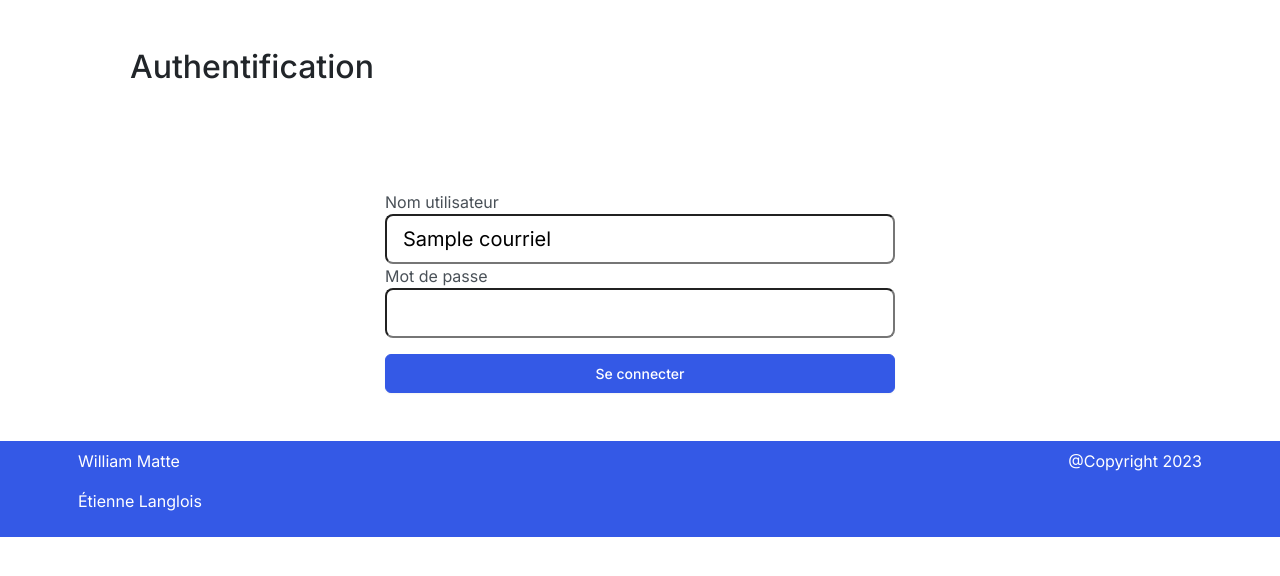
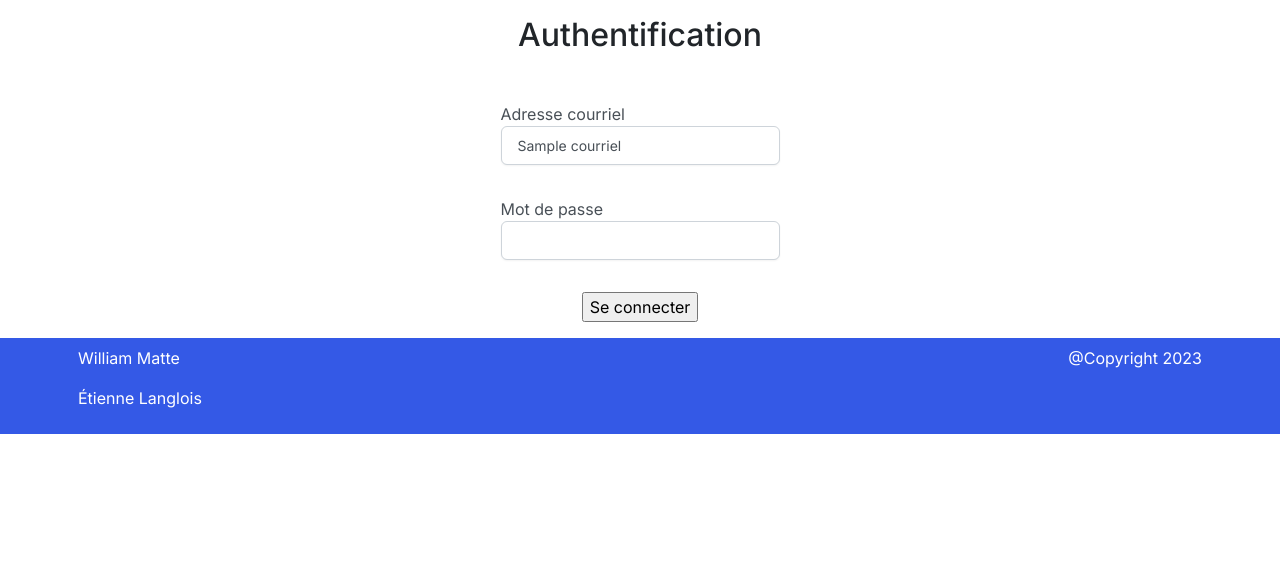
Before and after one commit to EtienneLang/TP2-Web3-Enchere, a Flask app: template templates/authentifier.jinja in a window 1280 px wide. Shown: the part 88-664 px from the top of the page. Run offline with Flask 3, Linux system fonts and the light colour scheme; the template is opened without the code that fills it: most values are stand-ins (such as "Sample title", 1, 10 or a date in 2020); style sheets or scripts are compiled from the project's sources; some libraries are stand-ins or nearby versions.

Commit message:
Ajustement de la mise en page des formulaires

```diff
--- a/compte.py
+++ b/compte.py
@@ -49,7 +49,9 @@ def creer_compte():
                                )
     utilisateur = invalidation
     with bd.creer_connexion() as conn:
-        utilisateur["id_utilisateur"] = bd.creer_compte(conn, utilisateur)
+        id = bd.creer_compte(conn, utilisateur)
+        # pour avoir le champ est_admin
+        utilisateur = bd.get_utilisateur(conn, id)
     session["utilisateur"] = utilisateur
     return redirect("/", code=303)
 
--- a/static/css/styles.sass
+++ b/static/css/styles.sass
@@ -29,3 +29,13 @@ header
         margin: 3rem auto 4rem auto
         input
             margin: 0.8rem 0 0.8rem 0
+
+.section-authentification
+    h2
+        text-align: center
+    form
+        margin-right: auto
+        margin-left: auto
+        .style-input
+            width: 50%
+            margin: 2rem auto 2rem auto
--- a/templates/authentifier.jinja
+++ b/templates/authentifier.jinja
@@ -1,18 +1,31 @@
 {% extends "base.jinja" %}
 {% block contenu %}
-    <h2 class="p-5">Authentification</h2>
-    <div class="d-flex align-items-center flex-column p-5">
-        <form action="/compte/authentifier" method="post" class="d-flex flex-column w-50" novalidate>
-            <label for="txtnom">Nom utilisateur</label>
-            <input type="email" name="courriel" id="courriel" value="{{ courriel }}" class="{{ classe_courriel}} form-control-lg"/>
-            <label for="mdp">Mot de passe</label>
-            <input type="password" name="mdp"id="mdp" class="{{ classe_mdp }} form-control-lg"/>
-            <div class="invalid-feedback">
-                <p>{{ texte_invalide }}</p>
+    <section class="section-authentification">
+        <h2 class="my-3">Authentification</h2>
+        <form action="/compte/authentifier" method="post" class="w-50" novalidate>
+            <div class="row">
+                <div class="col">
+                    <div class="style-input">
+                        <label for="txtnom">Adresse courriel</label>
+                        <input type="email" name="courriel" id="courriel" value="{{ courriel }}" class="{{ classe_courriel}} form-control"/>
+                    </div>
+                    <div class="style-input">
+                        <label for="mdp">Mot de passe</label>
+                        <input type="password" name="mdp"id="mdp" class="{{ classe_mdp }} form-control"/>
+                    </div>
+                    <div class="invalid-feedback">
+                        <p>{{ texte_invalide }}</p>
+                    </div>
+                </div>
             </div>
-            <button class="btn btn-primary mt-3" type="submit" class="mt-3">Se connecter</button>
+            <div class="d-flex justify-content-center">
+                <input type="submit" class="button btn-primary mb-3" value="Se connecter">
+            </div>
+
         </form>
-    </div>
+
+    </section>
+
 
 
 {% endblock %}
--- a/templates/creer.jinja
+++ b/templates/creer.jinja
@@ -22,7 +22,10 @@
                 </div>
             </div>
             <div class="invalid-feedback">{{ texte_invalide }}</div>
-            <input type="submit" class="button btn-primary my-3" value="Créer le compte">
+            <div class="d-flex justify-content-center">
+                 <input type="submit" class="button btn-primary my-3" value="Créer le compte">
+            </div>
+
         </form>
     </section>
 {% endblock %}
```
